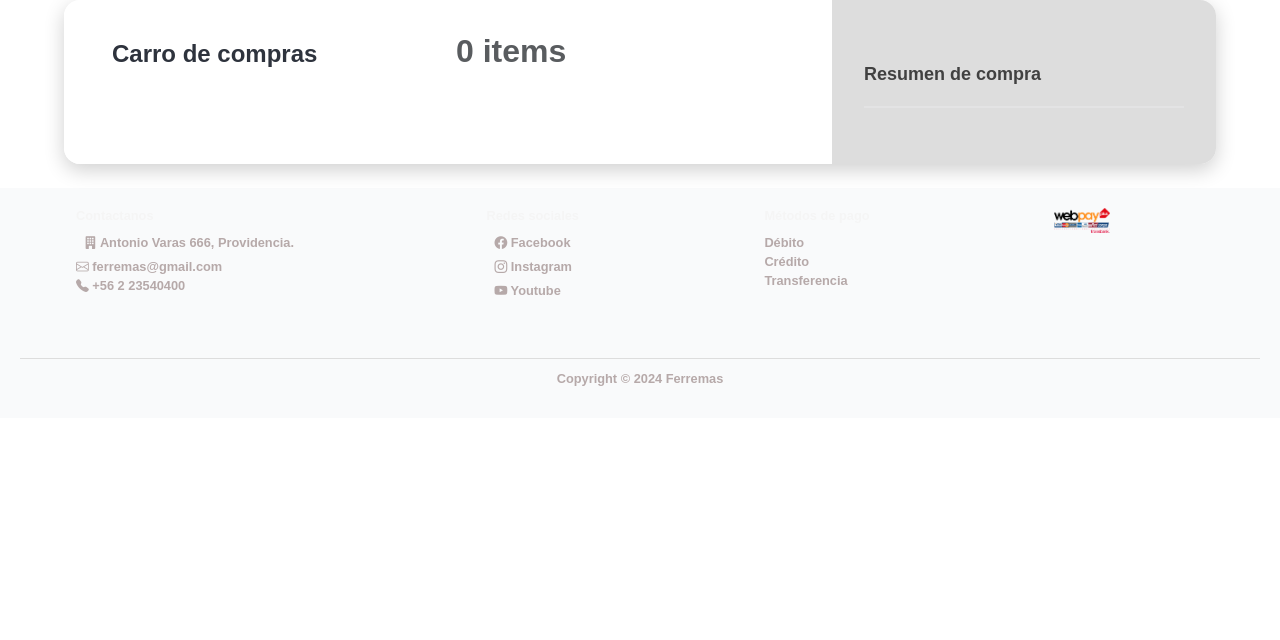
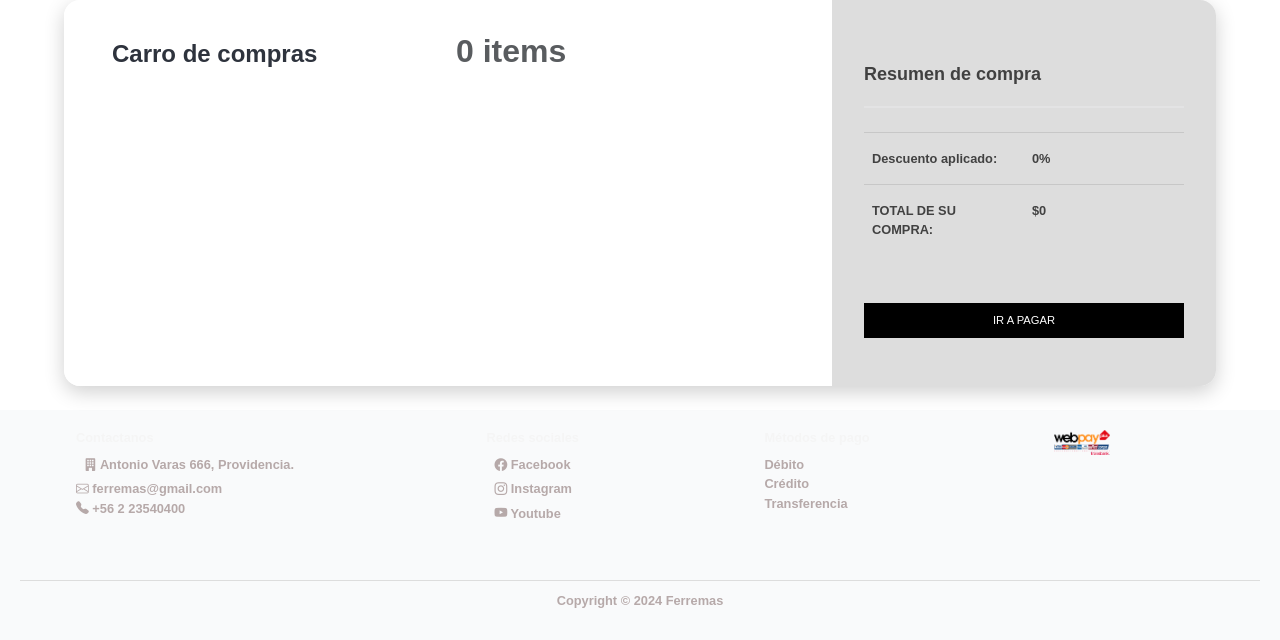
Before and after one commit to Alarconluis099/FERRAMAS, a Flask app: page /Carrito in a window 1280 px wide. Shown: the part 190-830 px from the top of the page. Before the commit the page ends 576 px from the top, so only its background shows below. Run offline with Flask 3, Linux system fonts and the light colour scheme; data that the repository does not hold is empty.

Commit message:
modified:   app/__pycache__/routes.cpython-311.pyc 	modified:   app/templates/Cliente.html 	modified:   app/templates/carrito.html 	modified:   app/templates/inicio.html

```diff
--- a/app/templates/Cliente.html
+++ b/app/templates/Cliente.html
@@ -274,7 +274,7 @@
                   <i class="bi bi-power"></i>
                 </div>
                 <div class="media-content">
-                  <a href="Inicio" class="title is-5">Cerrar sesión</a>
+                  <a href="{{ url_for('logout') }}">Cerrar sesión</a>
                 </div>
               </div>
             </div>
--- a/app/templates/carrito.html
+++ b/app/templates/carrito.html
@@ -240,9 +240,9 @@
                                   {% for pedido in pedidos %}
                                       <li>
                                           <p>{{ pedido['nom_pedido'] }}</p>
-                                  <p> {{ pedido['desc_pedido'] }}</p>
-                                  <p> ${{ pedido['precio_total'] }}</p>
-                                  <p> {{ pedido['cantidad_total'] }}</p>
+                                          <p>{{ pedido['desc_pedido'] }}</p>
+                                          <p>${{ pedido['precio_total'] }}</p>
+                                          <p>{{ pedido['cantidad_total'] }}</p>
                                           <form method="POST" action="{{ url_for('disminuir_cantidad', product_id=pedido['id_pedido']) }}">
                                               <button type="submit">-</button>
                                           </form>
@@ -263,34 +263,30 @@
                       {% for pedido in pedidos %}
                           <div class="col" style="padding-left:0;">Item: {{ pedidos|length }}</div><br>
                           <div class="col text-right"></div>
-
-                      Valor: ${{pedido['precio_pedido']}}
-
-
-                  <div>
-
+                          <div>Valor: ${{ pedido['precio_pedido'] }}</div>
+                          <div>Cantidad: {{ pedido['cantidad_total'] }}</div>
+                      {% endfor %}
                   </div>
-                  Cantidad: {{pedido['cantidad_total']}}
+                  <div class="row" style="border-top: 1px solid rgba(0,0,0,.1); padding: 2vh 0;">
+                      <div class="col">Descuento aplicado:</div>
+                      <div class="col text-right">{{ descuento}}%</div> <!-- Mostrar el descuento en porcentaje -->
                   </div>
-
-
-
                   <div class="row" style="border-top: 1px solid rgba(0,0,0,.1); padding: 2vh 0;">
-                    <div class="col">TOTAL DE SU COMPRA</div>
-                    <div class="col text-right">&dollar; {{ pedidos|sum(attribute='precio_total') }}</div>
-
+                      <div class="col">TOTAL DE SU COMPRA:</div>
+                      <!-- Calcular el monto total con descuento -->
+                      <div class="col text-right">${{ pedidos|sum(attribute='precio_total') * (1 - descuento) }}</div>
                   </div>
                   <form action="{{ url_for('routes.webpay_plus_create') }}" method="POST">
                       <input type="hidden" name="buy_order" value="{{ buy_order }}">
                       <input type="hidden" name="session_id" value="{{ session_id }}">
-                  <input type="hidden" name="amount" value="{{ pedidos|sum(attribute='precio_total') }}">
+                      <!-- Pasar el monto total con descuento -->
+                      <input type="hidden" name="amount" value="{{ pedidos|sum(attribute='precio_total') * (1 - descuento) }}">
                       <button class="btn">IR A PAGAR</button>
-                {% endfor %}
                   </form>
               </div>
           </div>
       </div>
-        </div>
+
 
       </body>
 
--- a/app/templates/inicio.html
+++ b/app/templates/inicio.html
@@ -29,6 +29,7 @@
       <div class="navbar-start">
         <form class="form-inline">
           <input class="form-control mr-sm-2" id="label_search" type="search" placeholder="¡Hola! ¿Que estas buscando?" aria-label="Buscar productos">
+          <h1>Bienvenido, {{ usuario }}</h1>
         </form>
       </div>
 
```
Lines whose indentation alone changed are shown as unchanged.
